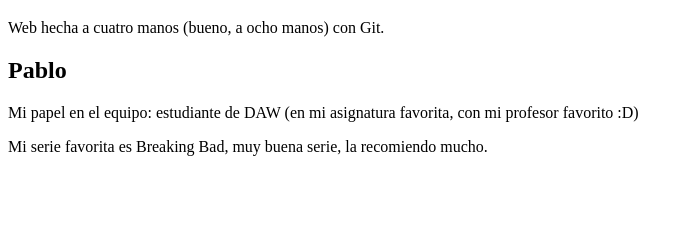
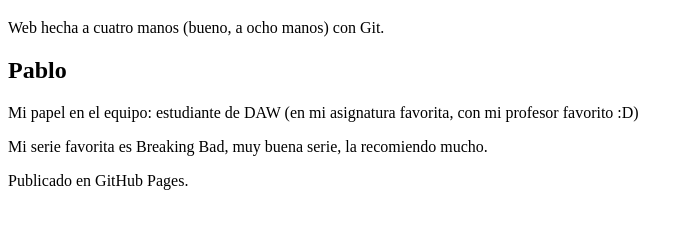
Before and after one commit to stuffsergio/portal-equipo05, a plain HTML site: page index.html in a window 1280 px wide. Shown: the part 61-290 px from the top of the page, without its empty margins (0-693 px from the left). Drawn offline with Linux system fonts and the light colour scheme.

Commit message:
Publicado en github pages

```diff
--- a/index.html
+++ b/index.html
@@ -11,6 +11,7 @@
       <h2>Pablo </h2>
       <p>Mi papel en el equipo: estudiante de DAW (en mi asignatura favorita, con mi profesor favorito :D)</p>
       <p>Mi serie favorita es Breaking Bad, muy buena serie, la recomiendo mucho.</p>
+      <p>Publicado en GitHub Pages.</p>
     </section>
   </body>
 </html>
```
